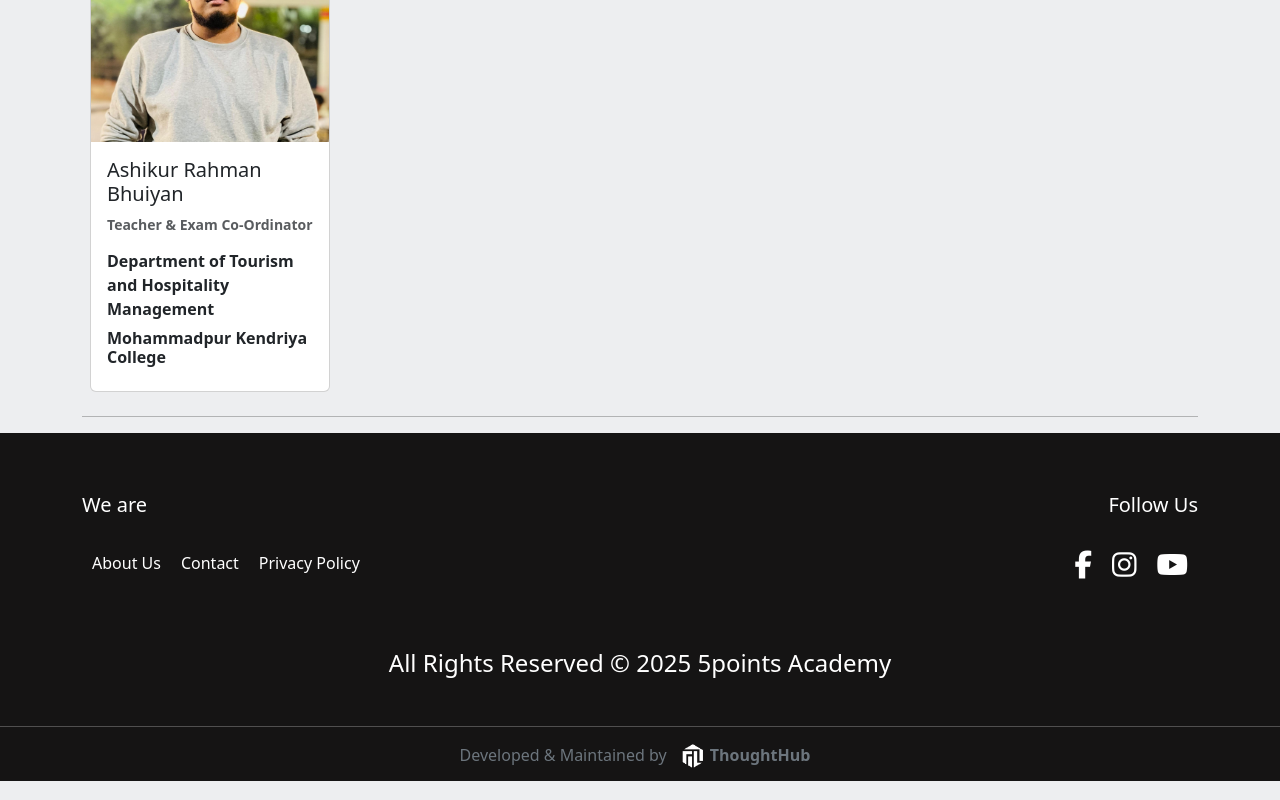
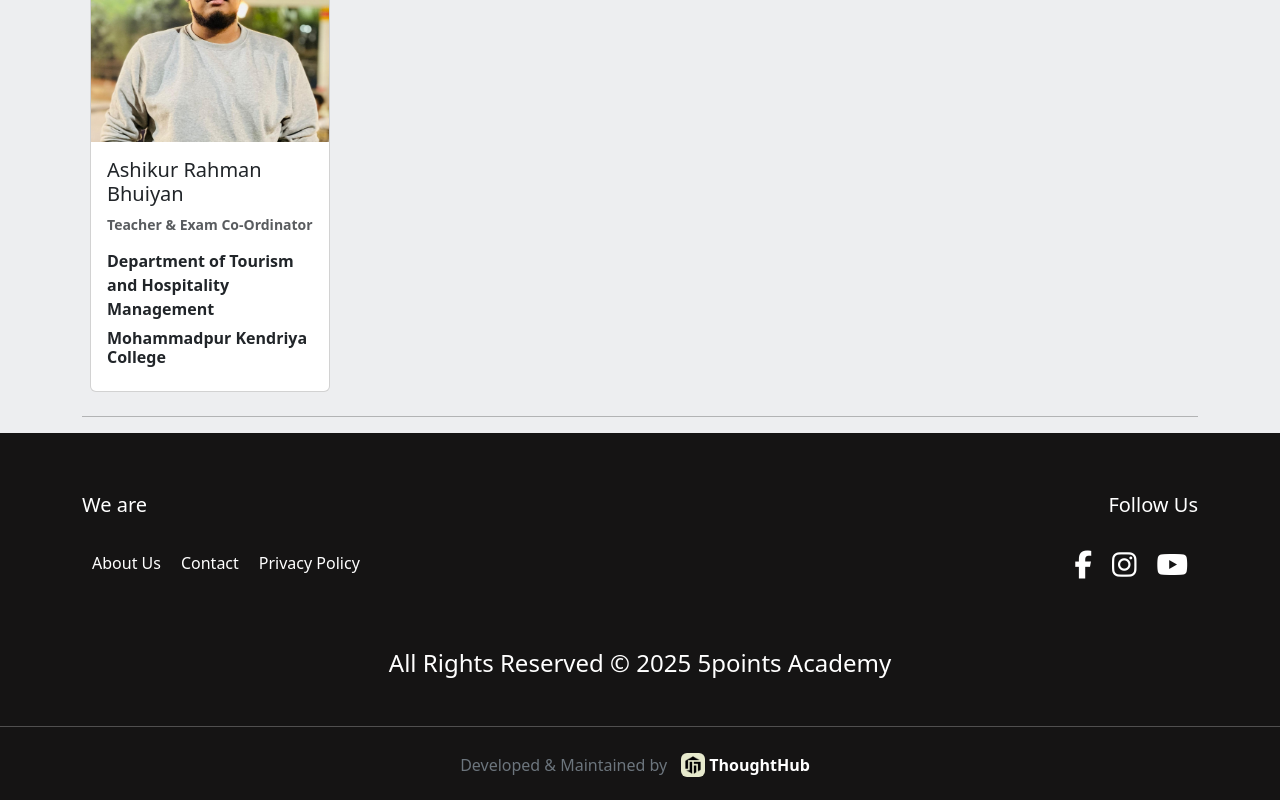
Before and after one commit to ThoughtHubHQ/5points-academy_Client, a React (Create React App) app: page / in a window 1280 px wide. Shown: the part 1385-2185 px from the top of the page. Built offline with nearby package versions, Linux system fonts and the light colour scheme.

Commit message:
updated ThoughtHub Logo

```diff
--- a/src/components/Layouts/Footer.js
+++ b/src/components/Layouts/Footer.js
@@ -38,24 +38,28 @@ const Footer = () => {
                 <h4>All Rights Reserved &copy; 2025 5points Academy</h4>
             </div>
             <hr />
+
+            {/* Developer Credit */}
             <div className="text-center my-2 text-secondary">
-                <span className="text-end">
-                    Developed & Maintained by{' '}
+                <div className="d-flex flex-column flex-md-row justify-content-center align-items-center">
+                    <span className="me-md-1 mb-1 mb-md-0">Developed & Maintained by</span>
                     <a
-                        href="https://thoughthub.notion.site"
+                        href="https://thoughthubhq.site"
                         target="_blank"
                         rel="noopener noreferrer"
-                        className="inline-flex items-center"
+                        className="d-inline-flex align-items-center"
                     >
                         <img
                             src="/images/thoughthub-logo.png"
                             alt="ThoughtHub Logo"
-                            style={{ height: '24px', marginRight: '5px', verticalAlign: 'middle' }}
+                            className="me-1 rounded"
+                            style={{ height: '24px' }}
                         />
-                        <strong className='text-secondary'>ThoughtHub</strong>
+                        <strong >ThoughtHub</strong>
                     </a>
-                </span>
+                </div>
             </div>
+
 
         </div>
     );
```
Also changed, not shown: public/images/thoughthub-logo.png, public/images/thoughthub-logo1.png (added).
